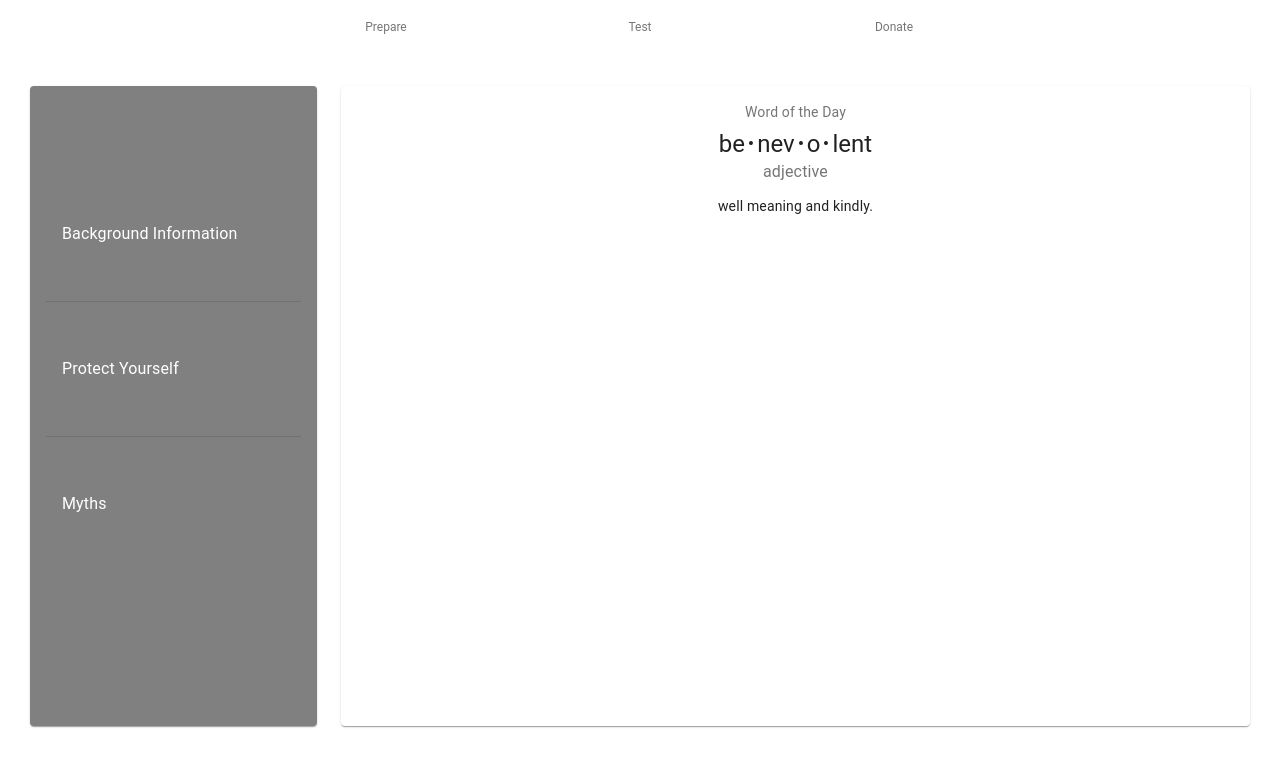
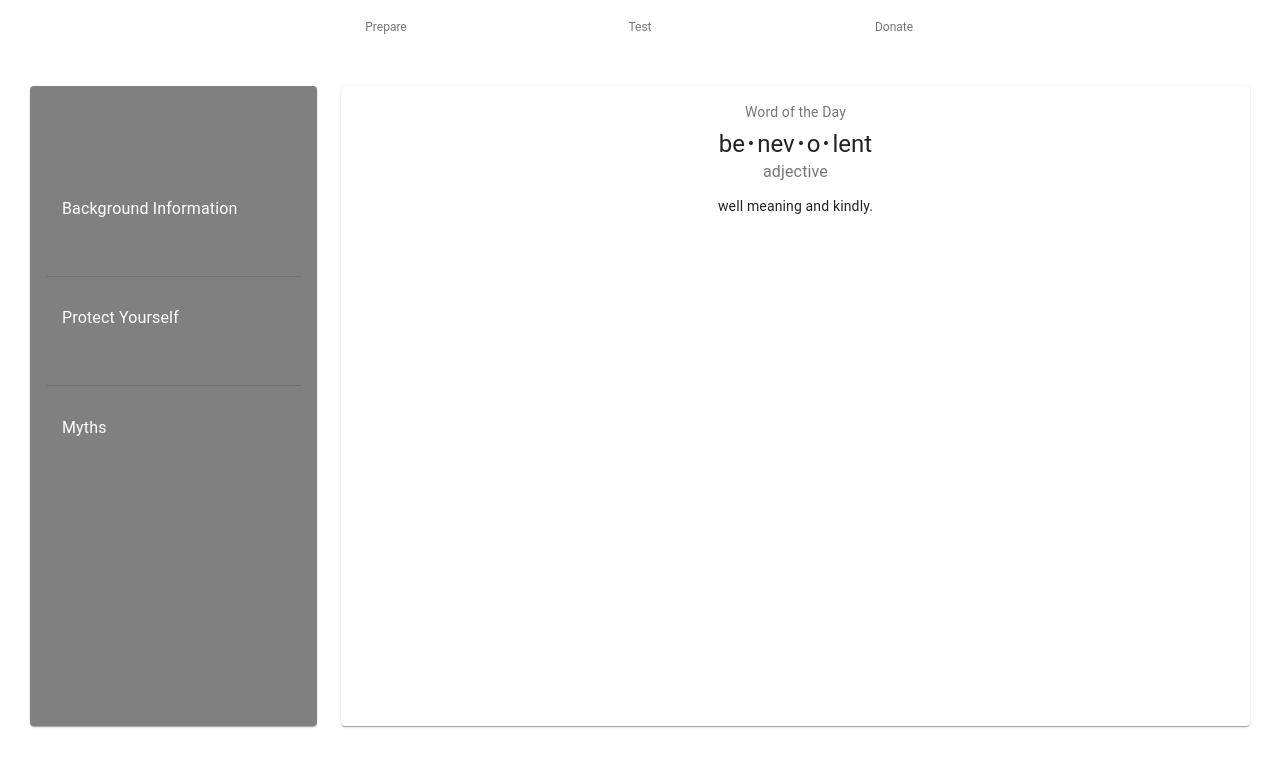
Before and after one commit to boconno808/Chrono, a React (Create React App) app in the folder coronovirus/: page /coronovirus/prepare in a window 1280 px wide. Shown: the top 766 px of the page. Built offline with nearby package versions, Linux system fonts and the light colour scheme.

Commit message:
changed padding

```diff
--- a/coronovirus/src/components/Prepare.js
+++ b/coronovirus/src/components/Prepare.js
@@ -29,7 +29,7 @@ const useStyles = makeStyles({
     backgroundColor: 'white',
   },
   dividers:{
-    paddingTop: "20%",
+    paddingTop: "10%",
     paddingBottom: "20%",
   },
   cardPadding:
```
